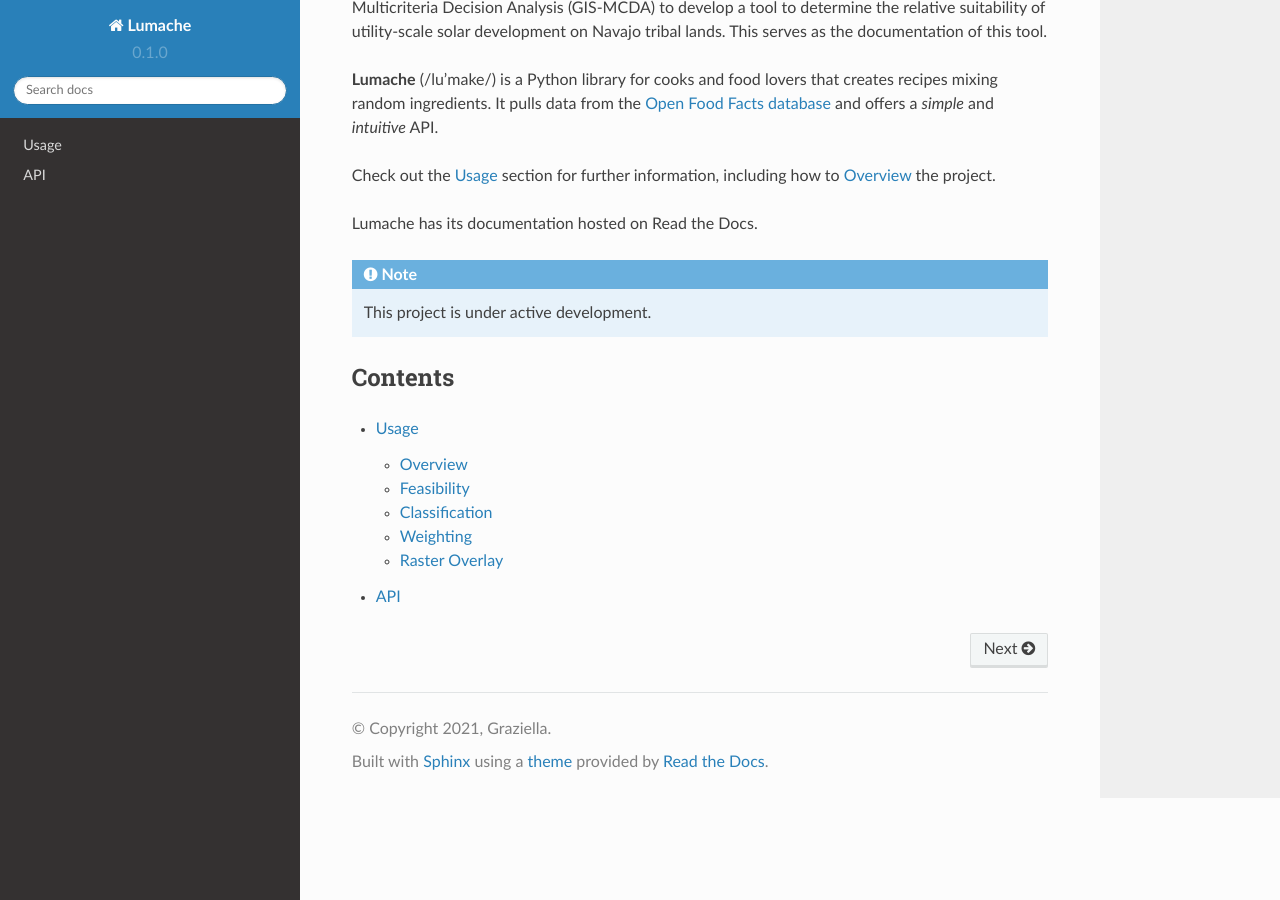
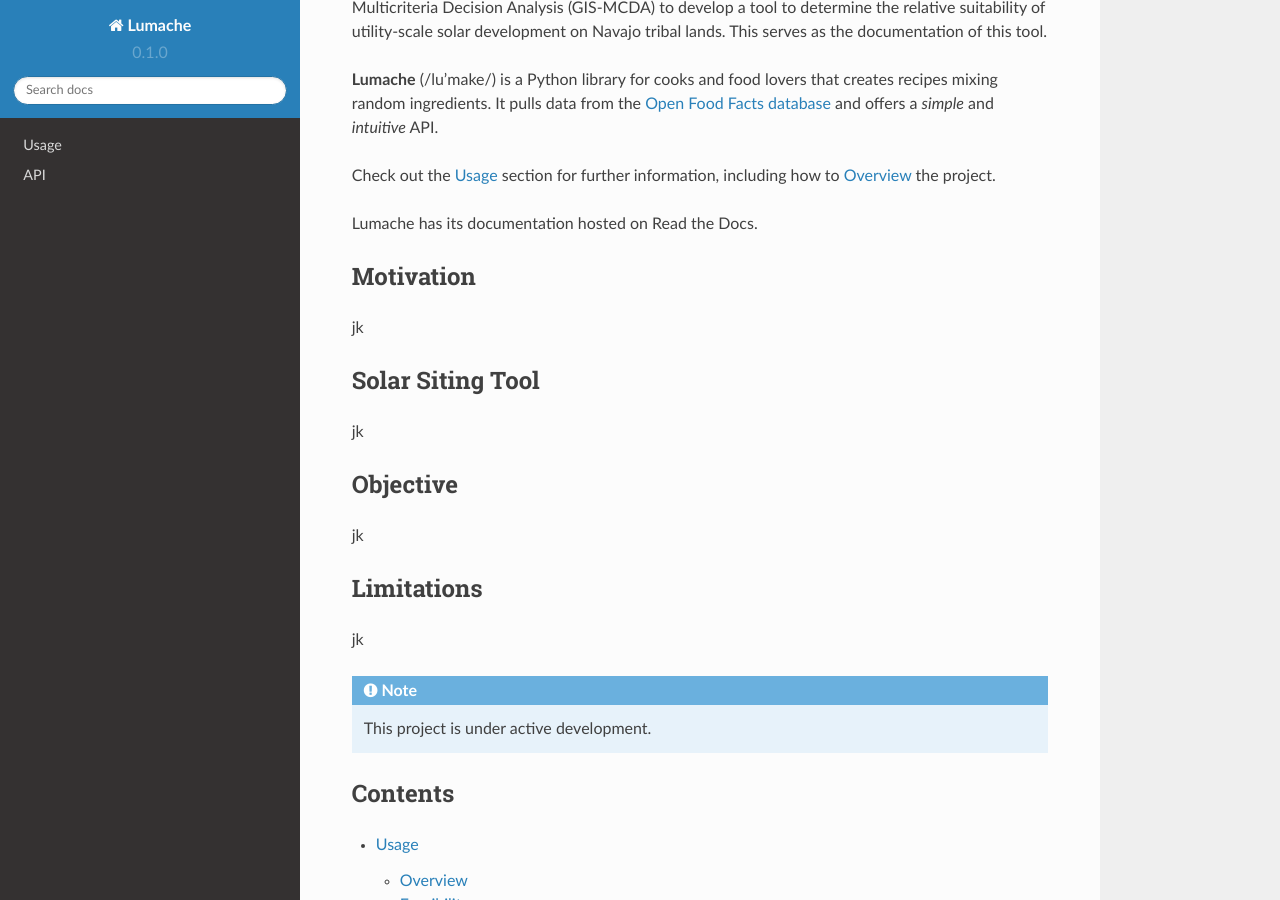
Before and after one commit to rynereger/rtd-tutorial, a Sphinx documentation site: the page built from docs/source/index.rst, in a window 1280 px wide and 900 px high, scrolled down 369 px. Built offline with Sphinx 7.4.7 and the Read the Docs theme 2.0.0, drawn with Linux system fonts in a browser that asks for light colours.

Commit message:
Update index.rst

```diff
--- a/docs/source/index.rst
+++ b/docs/source/index.rst
@@ -23,6 +23,26 @@ how to :ref:`installation` the project.
 
 Lumache has its documentation hosted on Read the Docs.
 
+Motivation
+------------
+
+jk
+
+Solar Siting Tool
+------------------
+
+jk
+
+Objective
+------------
+
+jk
+
+Limitations
+------------
+
+jk
+
 .. note::
 
    This project is under active development.
```
